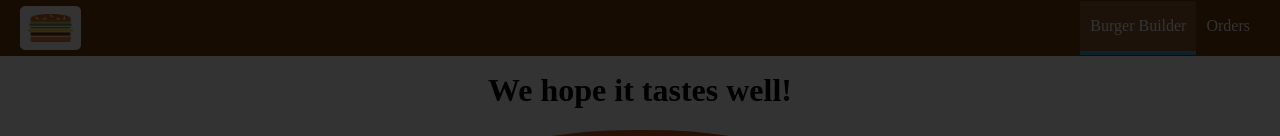
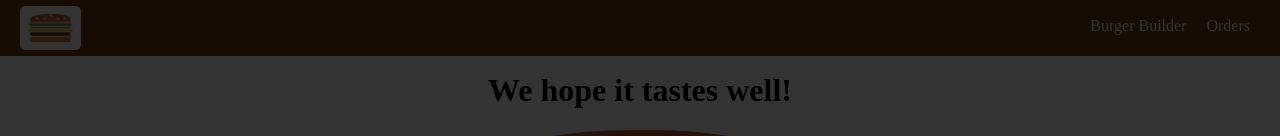
Before and after one commit to giraffesava/burger, a React (Create React App) app: page /checkout in a window 1280 px wide. Shown: the top 136 px of the page. Built offline with nearby package versions, Linux system fonts and the light colour scheme; a web font is replaced by a local one.

Commit message:
fixed navigation link bugs

```diff
--- a/src/components/Navigation/NavigationItems/NavigationItems.js
+++ b/src/components/Navigation/NavigationItems/NavigationItems.js
@@ -4,7 +4,7 @@ import NavigationItem from './NavigationItem/NavigationItem'
 
 const NavigationItems = () => (
   <ul className={classes.NavigationItems}>
-    <NavigationItem link='/'>Burger Builder</NavigationItem>
+    <NavigationItem link='/' exact>Burger Builder</NavigationItem>
     <NavigationItem link='/orders'>Orders</NavigationItem>
   </ul>
 )
```
Also changed, not shown: 1 other file (tests, documents, lock files or other folders).
